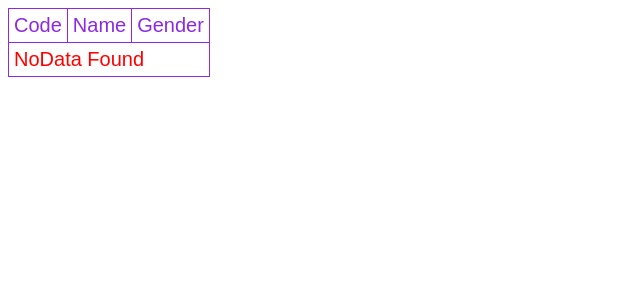
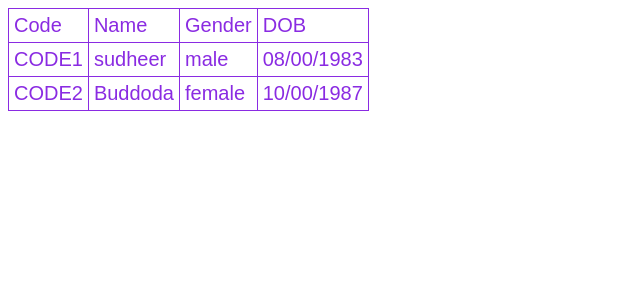
Before and after one commit to sudheerJS/angularPractice, an Angular app: page / in a window 1280 px wide. Shown: the top 300 px of the page, without its empty margins (0-640 px from the left). Built offline with nearby package versions, Linux system fonts and the light colour scheme.

Commit message:
2 files modified

```diff
--- a/src/app/employee/employee.component.html
+++ b/src/app/employee/employee.component.html
@@ -5,14 +5,16 @@
         Code</td>
       <td>Name</td>
       <td>Gender</td>
+      <td>DOB</td>
     </tr>
 
   </thead>
   <tbody>
     <tr *ngFor='let employee of employees'>
-      <td> {{ employee.code }} </td>
+      <td> {{ employee.code | uppercase }} </td>
       <td> {{ employee.name }} </td>
       <td> {{ employee.gender }} </td>
+      <td> {{ employee.dob | date:'dd/mm/yyyy' }} </td>
     </tr>
     <tr *ngIf="!employees || employees.length==0" class="trDanger">
       <td colspan='3'> NoData Found</td>
--- a/src/app/employee/employee.component.ts
+++ b/src/app/employee/employee.component.ts
@@ -7,7 +7,7 @@ import { Component } from "@angular/core";
 })
 export class EmployeeComponent {
   employees: any[] = [
-    // { code: "code1", name: "sudheer", gender: "male" },
-    // { code: "code2", name: "Buddoda", gender: "female" }
+    { code: "code1", name: "sudheer", gender: "male", dob: "10/08/1983" },
+    { code: "code2", name: "Buddoda", gender: "female", dob: "10/10/1987" }
   ];
 }
```
